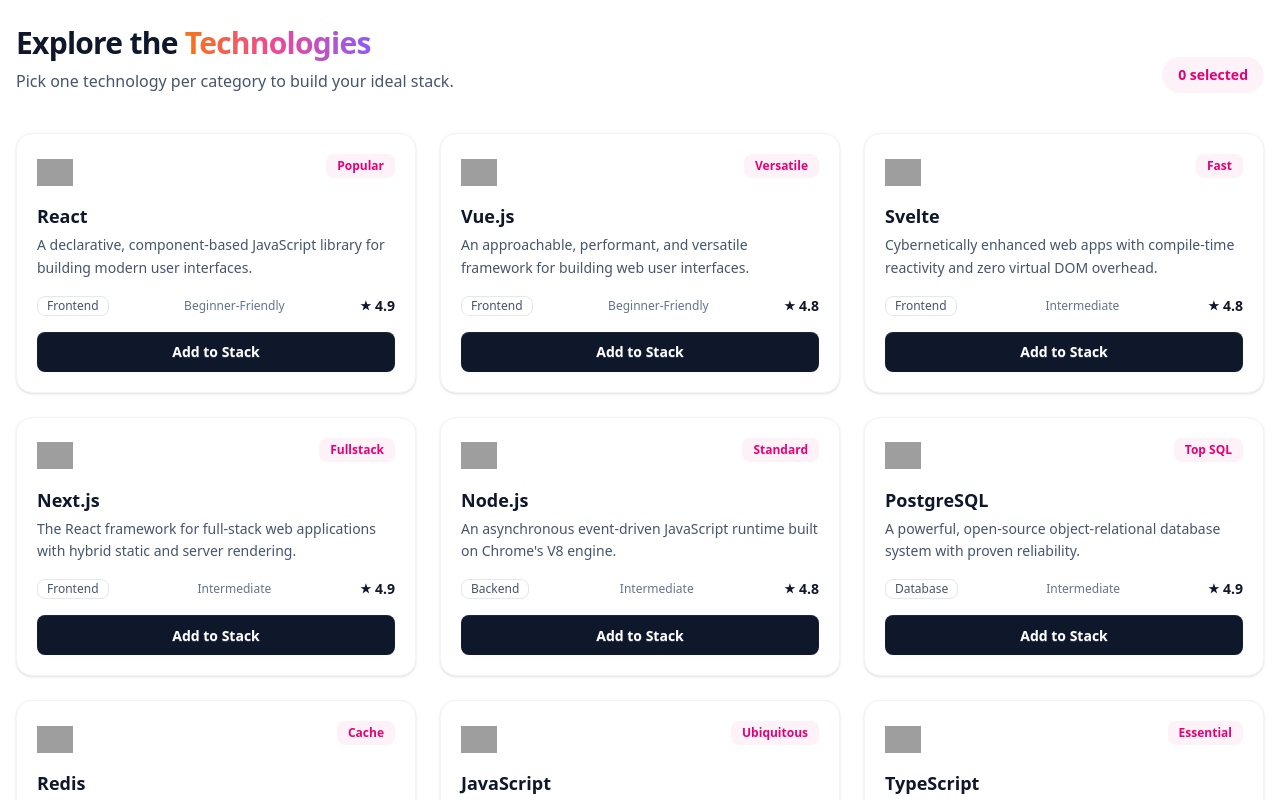
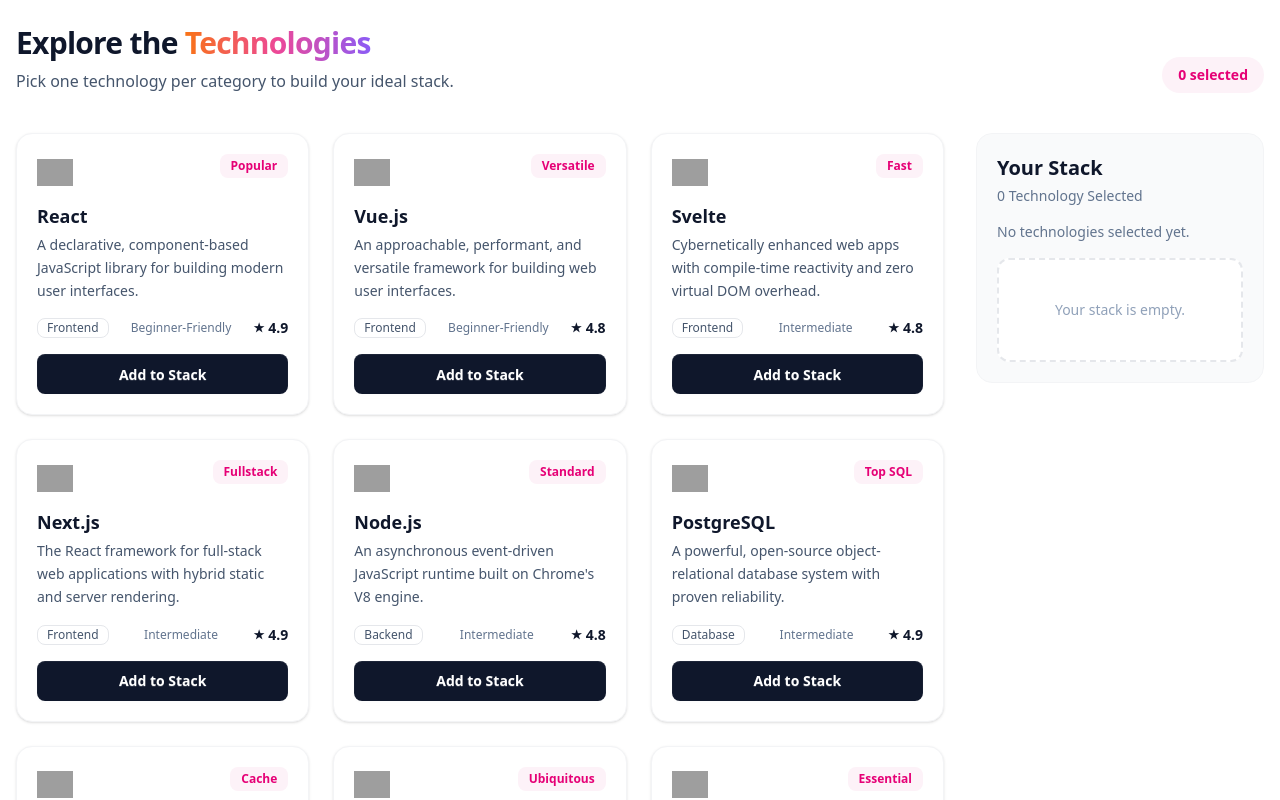
Before and after one commit to arafatshuvo07/v14-a05-devstack, a React (Vite) app: page / in a window 1280 px wide. Shown: the part 680-1480 px from the top of the page. Built offline with nearby package versions, Linux system fonts and the light colour scheme; grey boxes are pictures that could not be loaded.

Commit message:
feat: add stack selection panel

```diff
--- a/src/components/Technologies.tsx
+++ b/src/components/Technologies.tsx
@@ -1,5 +1,6 @@
 import { useEffect, useState } from 'react'
 import TechCard from './TechCard'
+import YourStack from './YourStack'
 import type { ITech } from '../types/tech'
 
 function Technologies() {
@@ -19,6 +20,14 @@
   const addToStack = (tech: ITech) => {
     if (stack.some((item) => item.id === tech.id)) return
     setStack([...stack, tech])
+  }
+
+  const removeFromStack = (id: string) => {
+    setStack(stack.filter((tech) => tech.id !== id))
+  }
+
+  const removeAll = () => {
+    setStack([])
   }
 
   return (
@@ -45,7 +54,8 @@
           <p className="mt-4 text-sm text-slate-500">Loading technologies...</p>
         </div>
       ) : (
-        <div className="mt-10 grid grid-cols-1 gap-6 sm:grid-cols-2 lg:grid-cols-3">
+        <div className="mt-10 grid grid-cols-1 gap-8 lg:grid-cols-4">
+          <div className="grid grid-cols-1 gap-6 sm:grid-cols-2 lg:col-span-3 xl:grid-cols-3">
             {technologies.map((tech) => (
               <TechCard
                 key={tech.id}
@@ -55,6 +65,8 @@
               />
             ))}
           </div>
+          <YourStack stack={stack} onRemove={removeFromStack} onRemoveAll={removeAll} />
+        </div>
       )}
     </section>
   )
--- /dev/null
+++ b/src/components/YourStack.tsx
@@ -0,0 +1,61 @@
+import type { ITech } from '../types/tech'
+
+function YourStack({
+  stack,
+  onRemove,
+  onRemoveAll,
+}: {
+  stack: ITech[]
+  onRemove: (id: string) => void
+  onRemoveAll: () => void
+}) {
+  return (
+    <aside className="h-fit rounded-2xl border border-gray-100 bg-gray-50 p-5 lg:sticky lg:top-24">
+      <h3 className="text-xl font-bold text-slate-900">Your Stack</h3>
+      <p className="mt-1 text-sm text-slate-500">
+        {stack.length} Technology Selected
+      </p>
+
+      {stack.length === 0 ? (
+        <div className="mt-4">
+          <p className="text-sm text-slate-500">No technologies selected yet.</p>
+          <div className="mt-4 rounded-xl border-2 border-dashed border-gray-200 bg-white py-10 text-center text-sm text-slate-400">
+            Your stack is empty.
+          </div>
+        </div>
+      ) : (
+        <div className="mt-4">
+          <ul className="flex flex-col gap-3">
+            {stack.map((tech) => (
+              <li
+                key={tech.id}
+                className="flex items-center gap-3 rounded-xl border border-gray-100 bg-white p-3"
+              >
+                <img src={tech.icon} alt={tech.name} className="h-8 w-8 object-contain" />
+                <div className="flex-1">
+                  <p className="text-sm font-semibold text-slate-900">{tech.name}</p>
+                  <p className="text-xs text-slate-500">{tech.category}</p>
+                </div>
+                <button
+                  onClick={() => onRemove(tech.id)}
+                  className="px-1 text-lg text-slate-400 hover:text-slate-700"
+                  aria-label={`Remove ${tech.name}`}
+                >
+                  ✕
+                </button>
+              </li>
+            ))}
+          </ul>
+          <button
+            onClick={onRemoveAll}
+            className="btn mt-4 w-full rounded-lg border-red-200 bg-white text-red-500 hover:bg-red-50"
+          >
+            Remove All
+          </button>
+        </div>
+      )}
+    </aside>
+  )
+}
+
+export default YourStack
```
Lines whose indentation alone changed are shown as unchanged.
